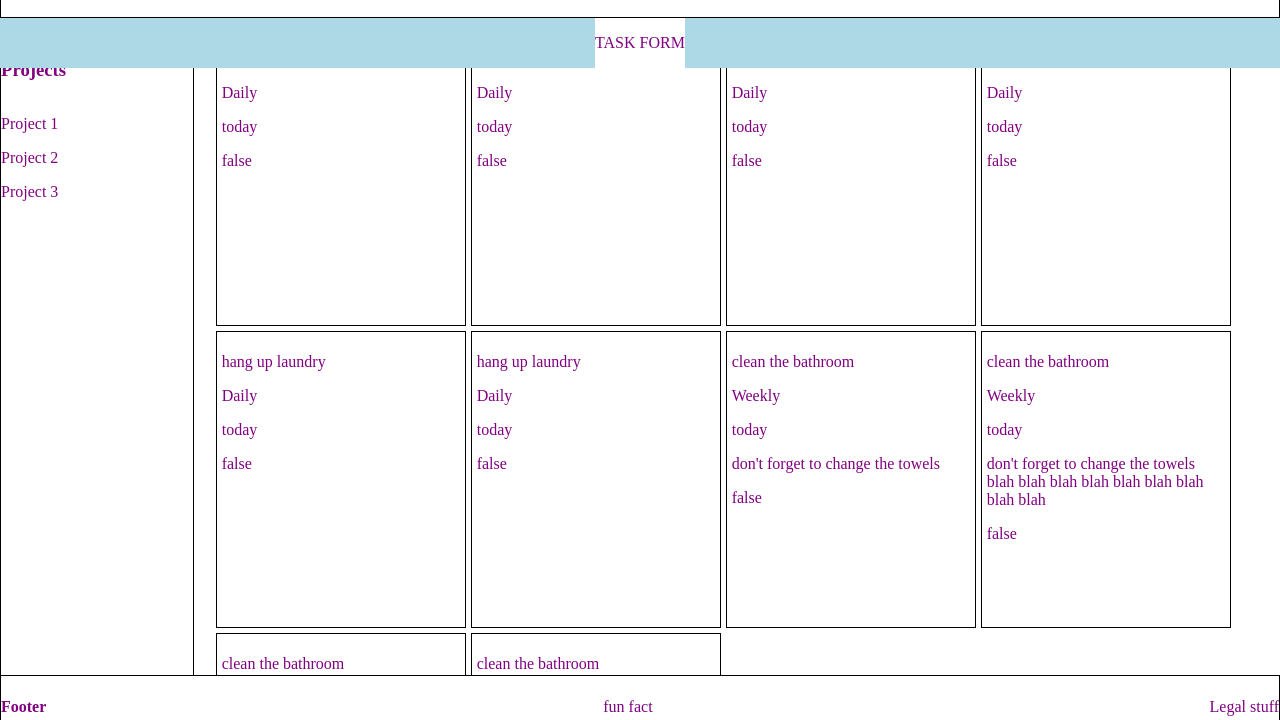
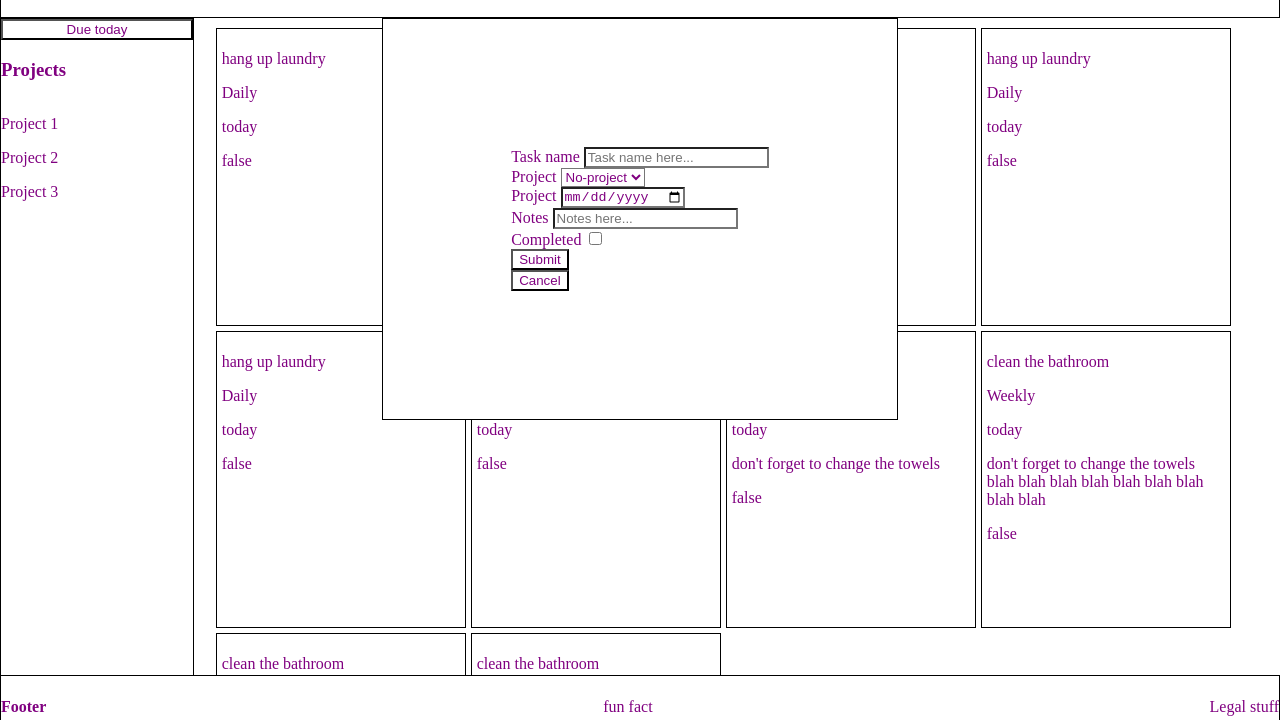
Before and after one commit to gbuttler/to-do-list, a website built with webpack: page src/template.html in a window 1280 px wide. Both pictures are taken after a click on the button "New task". Shown: the part 62-782 px from the top of the page. Built offline with nearby package versions, Linux system fonts and the light colour scheme.

Commit message:
create form

```diff
--- a/src/new-task-form.js
+++ b/src/new-task-form.js
@@ -1,6 +1,6 @@
 const taskForm = () => {
   console.log("form is running");
-  let taskForm = document.querySelector(".task-form");
+  let taskForm = document.querySelector(".task-form-div");
 
   taskForm.style.zIndex = "5";
 };
--- a/src/styles/styles.css
+++ b/src/styles/styles.css
@@ -7,7 +7,6 @@ html {
   margin: 0px;
   height: 100%;
   width: 100%;
-  overflow: auto;
 }
 
 body {
@@ -40,18 +39,21 @@ header {
 .new-project-btn {
 }
 
-.task-form {
+.task-form-div {
   position: fixed;
   left: 0%;
   top: 10%;
   z-index: -1;
-  background-color: lightblue;
+  background-color: transparent;
   width: 100%;
   display: flex;
   justify-content: center;
 }
 
-.task-form div {
+.task-form {
+  width: fit-content;
+  padding: 10%;
+  border: 1px black solid;
 }
 
 .center-page {
--- a/src/template.html
+++ b/src/template.html
@@ -13,8 +13,53 @@
         <button class="new-project-btn">New project</button>
       </div>
     </header>
-    <div class="task-form">
-      <div><p>TASK FORM</p></div>
+    <div class="task-form-div">
+      <form id="new-task-form" class="task-form" action method="GET">
+        <div class="task-form-options">
+          <div class="form-indv-options">
+            <label for="name">Task name</label>
+            <input
+              type="text"
+              id="name"
+              name="name"
+              placeholder="Task name here..."
+              required
+            />
+          </div>
+          <div class="form-indv-options">
+            <label for="project">Project</label>
+            <select
+              id="project"
+              name="project"
+              placeholder="Project here..."
+              required
+            >
+              <option value="no-project">No-project</option>
+            </select>
+          </div>
+          <div class="form-indv-options">
+            <label for="due">Project</label>
+            <input type="date" id="due" name="due" required />
+          </div>
+          <div class="form-indv-options">
+            <label for="notes">Notes</label>
+            <input
+              type="text"
+              id="notes"
+              name="notes"
+              placeholder="Notes here..."
+            />
+          </div>
+          <div class="form-indv-options">
+            <label for="completed">Completed</label>
+            <input type="checkbox" id="completed" name="completed" required />
+          </div>
+        </div>
+        <div class="form-cancel-button">
+          <input id="cancel-button" type="submit" />
+        </div>
+        <button class="form-cancel-button">Cancel</button>
+      </form>
     </div>
     <div class="center-page">
       <div class="sidebar">
```
